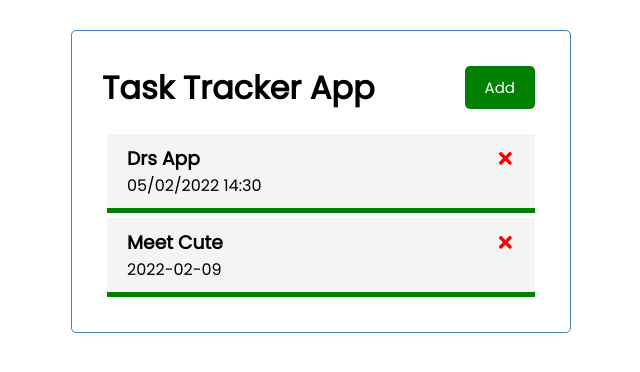
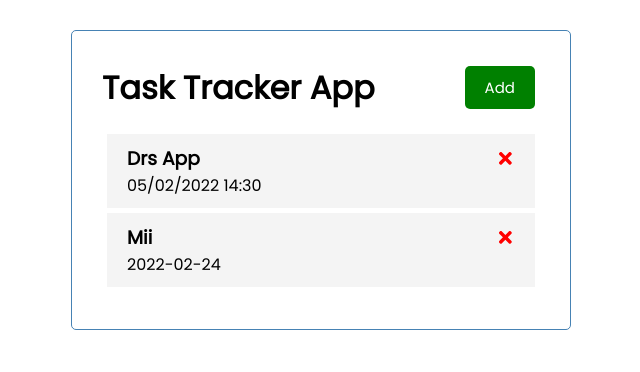
Before and after one commit to fronomenal/react_to_do, a React (Create React App) app: page / in a window 1280 px wide. Shown: the top 372 px of the page, without its empty margins (319-959 px from the left). Built offline with nearby package versions, Linux system fonts and the light colour scheme; data requests are answered from the project's data file.

Commit message:
Completed implementation of AJAX funtionalities

```diff
--- a/public/db.json
+++ b/public/db.json
@@ -4,13 +4,13 @@
       "id": 1,
       "text": "Drs App",
       "day": "05/02/2022 14:30",
-      "rem": true
+      "rem": false
     },
     {
-      "text": "Meet Cute",
-      "day": "2022-02-09",
-      "rem": true,
-      "id": 2
+      "text": "Mii",
+      "day": "2022-02-24",
+      "rem": false,
+      "id": 3
     }
   ]
 }
--- a/src/App.js
+++ b/src/App.js
@@ -33,8 +33,11 @@ function App() {
     setTasks(tasks.filter( (task)=> task.id !== id));
   }
 
-  const reminderToggle = (id)=> {
-    setTasks(tasks.map( (task)=> (task.id === id)? {...task, rem: !task.rem} : task ))
+  const reminderToggle = async (id)=> {
+    const remTask = tasks.map( (task)=> (task.id === id)? {...task, rem: !task.rem} : task )
+    setTasks(remTask);
+    const task = remTask.find( (task)=> task.id === id );
+    await fetch(`http://localhost:5050/tasks/${id}`, {method: 'PUT', headers: {"Content-Type": "Application/json"}, body: JSON.stringify(task)});
   }
 
   // useEffect( ()=>
@@ -54,7 +57,6 @@ function App() {
 
 async function fetchTasks() {
   const res = await fetch("http://localhost:5050/tasks");
-  console.log(res);
   const body = await res.json();
 
   return body;
```
